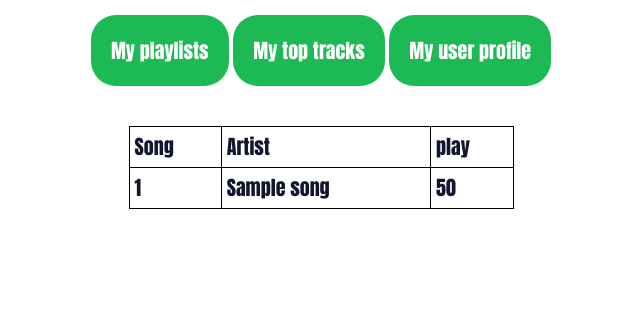
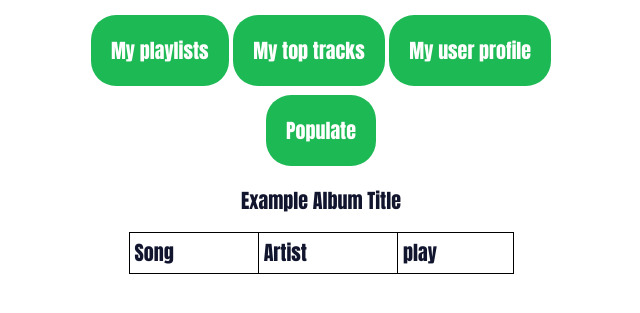
Before and after one commit to codealamode/spotify, a Flask app: template spotify/templates/main_app.html in a window 1280 px wide. Shown: the part 233-546 px from the top of the page, without its empty margins (319-959 px from the left). Run offline with Flask 2, Linux system fonts and the light colour scheme; the template is opened without the code that fills it: most values are stand-ins (such as "Sample title", 1, 10 or a date in 2020); lists and menus that the app fills with data are empty.

Commit message:
Basic table represnetations

```diff
--- a/spotify/templates/layout.html
+++ b/spotify/templates/layout.html
@@ -127,7 +127,8 @@
         background:#1DB954;
         padding: 20px;
         width: 200px;
-        height: 150px;  }
+        height: 150px;
+		cursor: pointer;}
 	/*Footer styles*/
 	.content { /*Wrapper for our content*/
 		min-height: 95%;}
--- a/spotify/templates/main_app.html
+++ b/spotify/templates/main_app.html
@@ -7,21 +7,41 @@
         <a href="/user_playlists" class="button">My playlists</a>
         <a href="/user_top_tracks" class="button">My top tracks</a>
         <a href="/user_profile" class="button">My user profile</a>
+        <br></br>
+        <a onclick="populateTable()" class="button" style="position:relative;top:20px">Populate</a>
     </center>
     <center style="position: relative;top:80px;"> <!--BIG HACK HERE-->
-        <table style="width:50%;">
+        <table id="defaulttable" style="width:50%;">
+            <p>Example Album Title</p>
             <tr>
               <th>Song</th>
               <th>Artist</th>
               <th>play</th>
             </tr>
-            {% for song in top %}
-                <tr>
-                    <td>{{ song[0] }}</td>
-                    <td>{{ song[1] }}</td>
-                    <td>50</td>
-                </tr>
-            {% endfor %}
           </table>
     </center>
+    <script>
+        function populateTable() {
+            var getRandom = () => Math.round(Math.random() * 10)
+            var table = document.getElementById("defaulttable");
+            resetTable(table);
+            // This is horrible...
+            var list = [];
+            for (let i = 0; i < 10; i++){
+                list.push([getRandom(), getRandom(), getRandom()])
+            }
+
+            for (let i = 0; i < list.length; i++){
+                table.innerHTML += "<tr><th></th><th></th><th></th></tr>"
+                for (let j = 0; j < 3; j++){
+                    table.rows[i + 1].cells[j].innerHTML = list[i][j];
+                }
+            }
+        }
+
+        function resetTable(table) {
+            table.innerHTML = '<tr><th>Song</th><th>Artist</th><th>play</th></tr>';
+        }
+
+    </script>
 {% endblock %}
```
